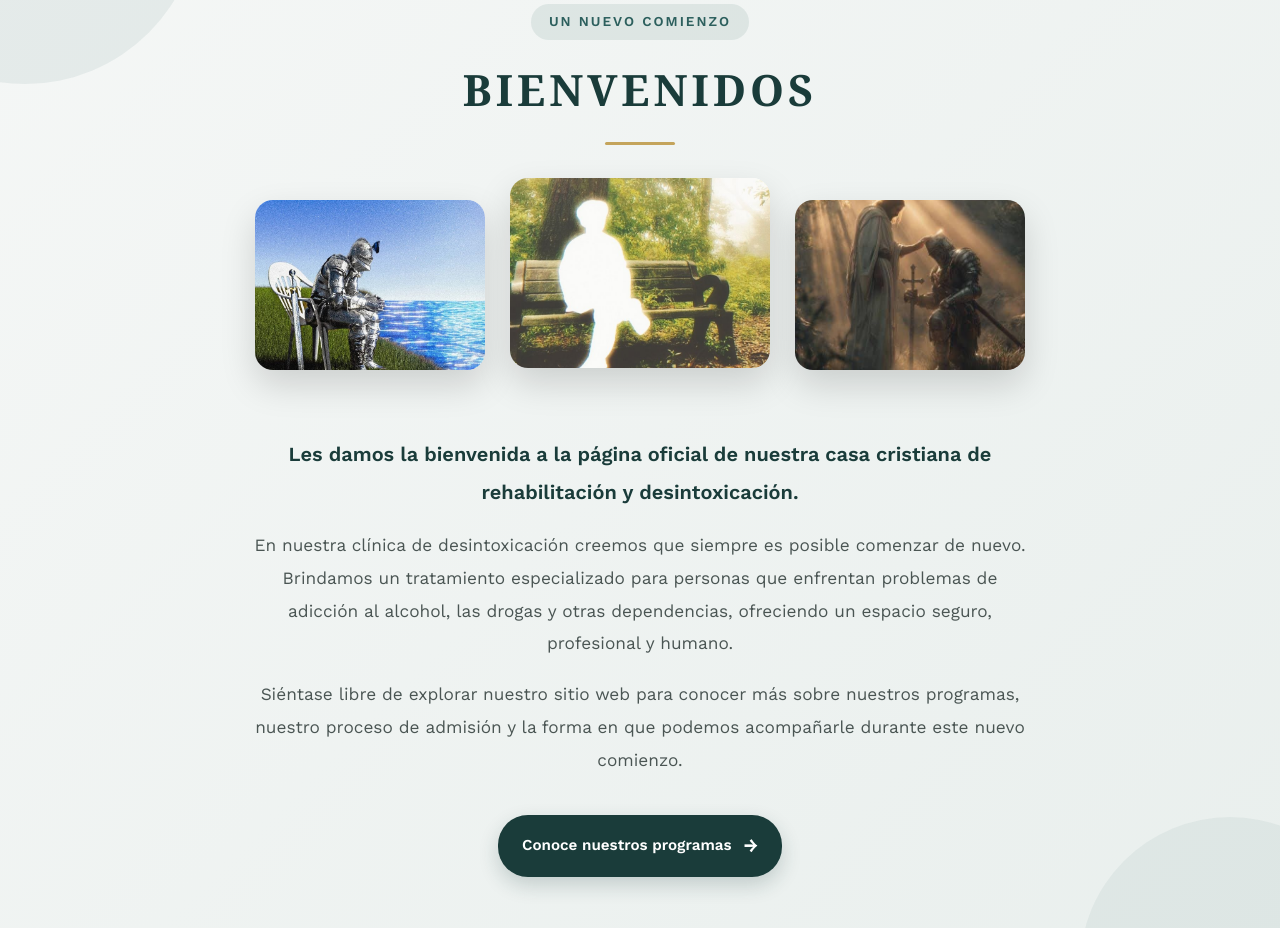
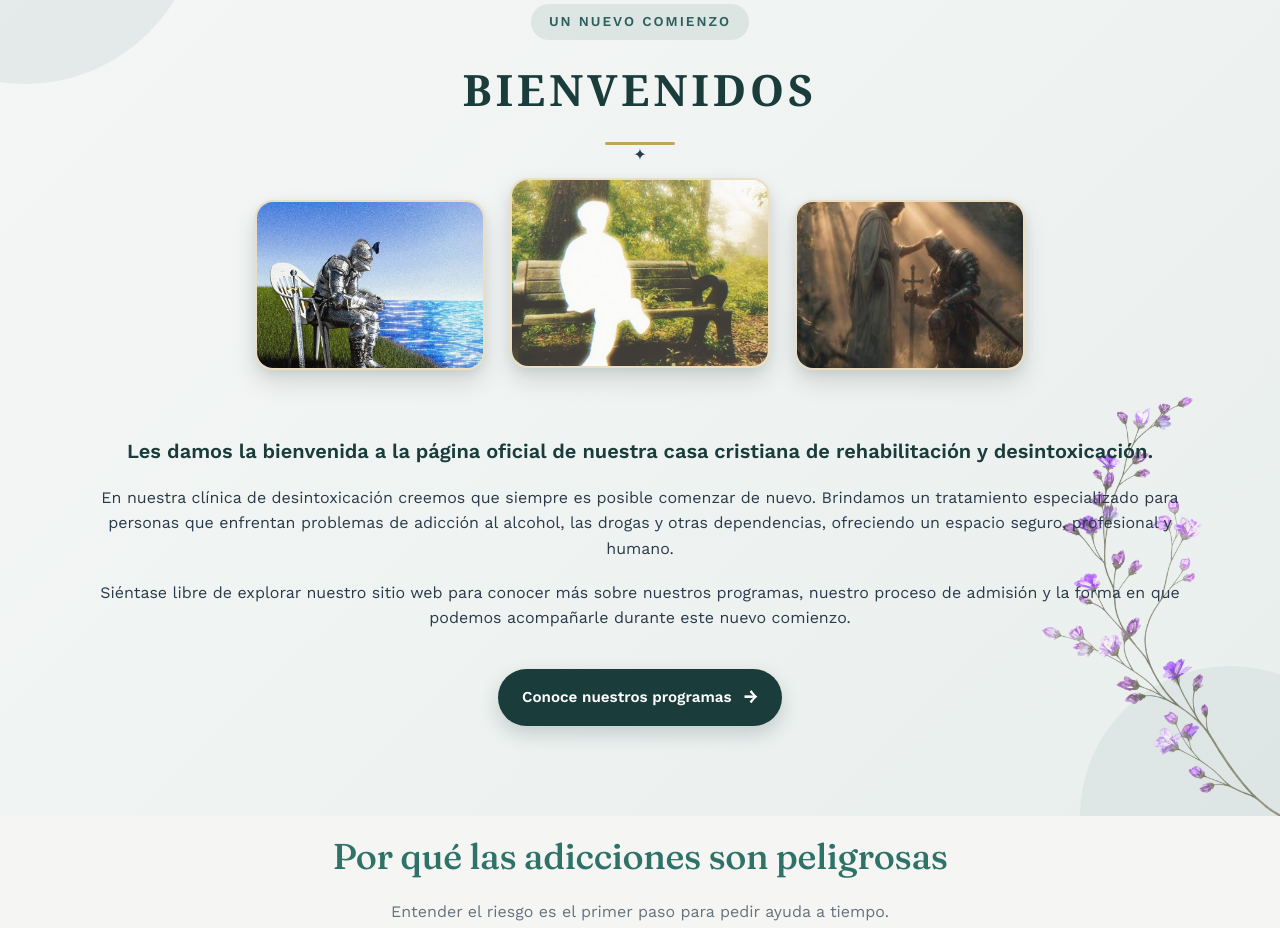
Before and after one commit to RoaDevOps/UO-, a website: page public/index.html in a window 1280 px wide. Shown: the part 886-1814 px from the top of the page. Drawn offline with nearby package versions, Linux system fonts and the light colour scheme.

Commit message:
imagenes modificadas en seccion y png añadido

```diff
--- a/public/index.html
+++ b/public/index.html
@@ -50,7 +50,8 @@
         historia es distinta.</p>
       <div class="hero-actions">
         <a href="contacto.html" class="btn btn-primary">Agenda una consulta</a>
-        <a href="https://wa.me/525523808757" target="_blank" rel="noopener" class="btn btn-outline">Línea de atención 24/7</a>
+        <a href="https://wa.me/525523808757" target="_blank" rel="noopener" class="btn btn-outline">Línea de atención
+          24/7</a>
       </div>
     </div>
   </section>
@@ -182,8 +183,17 @@
       overflow: hidden;
       border-radius: 18px;
       background: #ffffff;
-      box-shadow: 0 15px 35px rgba(0, 0, 0, 0.15);
-      transition: all 0.35s ease;
+
+      border: 2px solid rgba(196, 164, 91, 0.35);
+
+      box-shadow:
+        0 12px 25px rgba(0, 0, 0, 0.12),
+        0 4px 10px rgba(44, 95, 93, 0.08);
+
+      transition:
+        transform 0.4s ease,
+        box-shadow 0.4s ease,
+        border-color 0.4s ease;
     }
 
 
@@ -223,7 +233,9 @@
     }
 
     .imagen-card:hover img {
-      transform: scale(1.08);
+      transform: scale(1.06);
+      filter: brightness(1.05);
+    }
     }
 
 
@@ -437,6 +449,7 @@
 ========================================================= -->
 
   <section class="bienvenida">
+    <img src="imagenes-uomasweb/FLOR 2.png" class="decoracion-ramita" alt="">
     <div class="bienvenida-contenedor">
 
       <!-- Etiqueta superior -->
@@ -452,8 +465,9 @@
 
 
       <!-- Línea decorativa -->
-      <div class="titulo-linea"></div>
-
+      <div class="titulo-linea">
+        <span>✦</span>
+      </div>
 
       <!-- =====================================================
          GALERÍA
@@ -527,8 +541,6 @@
 
     </div>
 
-  </section>
-  </div>
   </section>
   <section class="wrap">
     <div class="section-head" style="text-align: center; margin: 0 auto 48px; max-width: 680px;">
```
Also changed, not shown: public/imagenes-uomasweb/FLOR 2.jpeg (added), public/imagenes-uomasweb/FLOR 2.png (added).
